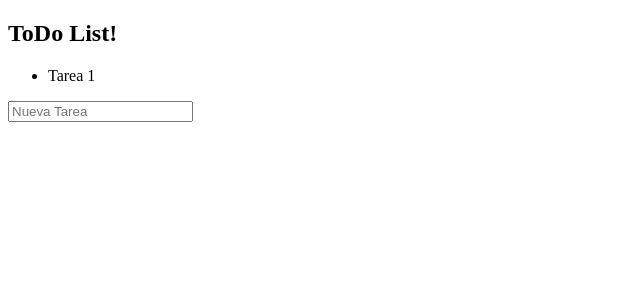
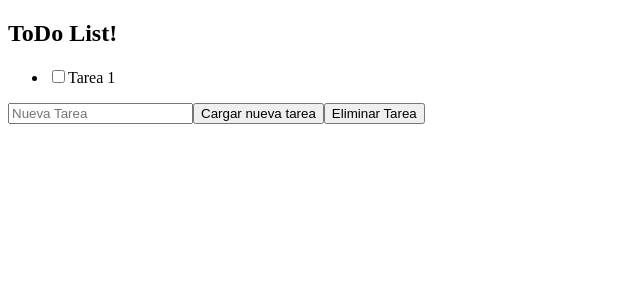
Before and after one commit to diego19martin/todo-list, a React (Create React App) app: page / in a window 1280 px wide. Shown: the top 300 px of the page, without its empty margins (0-640 px from the left). Built offline with nearby package versions, Linux system fonts and the light colour scheme.

Commit message:
actualizacion 15/11

```diff
--- /dev/null
+++ b/src/App.jsx
@@ -0,0 +1,44 @@
+import React, {useState, useRef} from "react";
+import { Todolist } from "./components/Todolist";
+
+var id = 1;
+export function App(){
+
+
+
+    const todoTaskRef = useRef();
+
+    function addTarea() {
+
+        id++;
+
+        const task = todoTaskRef.current.value;
+
+        if (task===""){
+            return;
+        }
+
+        settodos([...todos, {
+            id:id,
+            task: task,
+            completed: false
+        }])
+
+        todoTaskRef.current.value="";
+
+    }
+
+    const [todos, settodos] = useState([
+        {id:id, task: 'Tarea 1', Completed:false},
+]);
+    return (
+        <>
+            <Todolist todos={todos} />
+            <input ref={todoTaskRef} type = "text" placeholder = "Nueva Tarea" />
+            <button onClick = {addTarea} >Cargar nueva tarea</button>
+            <button onClick = {addTarea} >Eliminar Tarea</button>
+
+        </>
+    );
+
+}
--- a/src/components/App.jsx
+++ /dev/null
@@ -1,16 +0,0 @@
-import React, {useState} from "react";
-import { Todolist } from "./Todolist";
-
-export function App(){
-
-    const [todos, settodos] = useState([
-        {id:1, task:'Tarea 1', Completed:true},
-]);
-    return (
-        <>
-            <Todolist todos={todos} />
-            <input type="text" placeholder="Nueva Tarea" />
-        </>
-    );
-
-}
--- /dev/null
+++ b/src/components/TodoItem.jsx
@@ -0,0 +1,13 @@
+import React from 'react';
+
+export function TodoItem( {todo} ) {
+
+    const {id, task, completed} = todo;
+
+    return (
+        <li>
+        <input type="checkbox"/>
+        {task}
+        </li>
+    )
+}
--- a/src/components/Todolist.jsx
+++ b/src/components/Todolist.jsx
@@ -1,10 +1,13 @@
 import React from 'react'
+import { TodoItem } from "./TodoItem";
+
+
 
 export function Todolist({todos}) {
     return (
         <ul>
             {todos.map((todo) =>(
-               <li>Tarea 1</li>
+               <TodoItem key={todo.id} todo={todo} />
             ))}
         </ul>
     );
--- a/src/index.js
+++ b/src/index.js
@@ -1,5 +1,5 @@
 import React from "react";
 import reactDom from "react-dom";
-import {App} from "./components/App";
+import {App} from "./App";
 
 reactDom.render(<App />, document.getElementById('root'));
```
